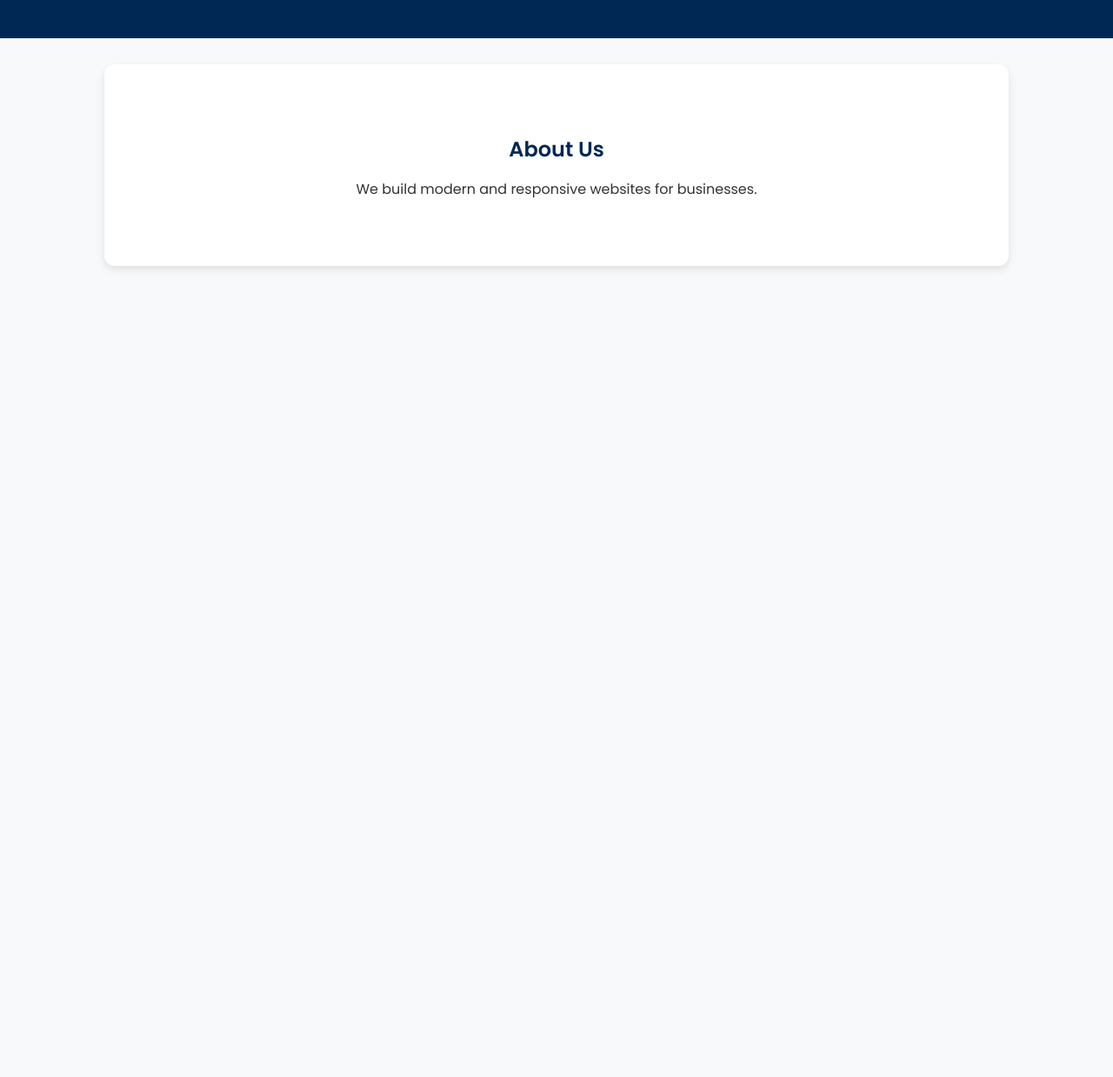
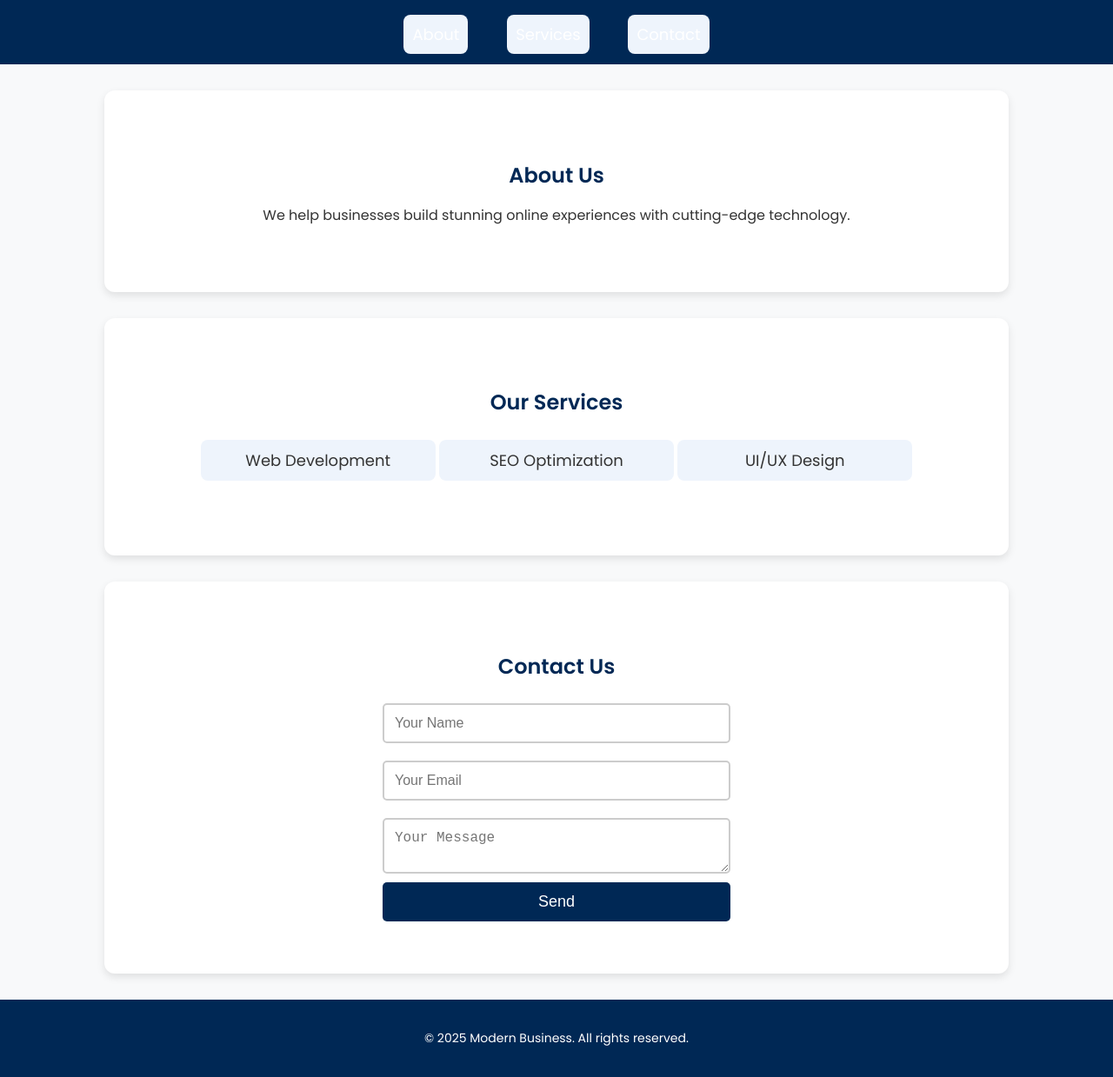
Before and after one commit to KimathiAfrica/modern-business-landing-page, a plain HTML site: page index.html in a window 1280 px wide. Shown: the part 110-1349 px from the top of the page at 87% size. Before the commit the page ends 800 px from the top, so only its background shows below. Drawn offline with Linux system fonts and the light colour scheme.

Commit message:
Enhanced UI with modern design and animations

```diff
--- a/index.html
+++ b/index.html
@@ -9,11 +9,43 @@
 <body>
     <header>
         <h1>Welcome to Modern Business</h1>
+        <nav>
+            <ul>
+                <li><a href="#about">About</a></li>
+                <li><a href="#services">Services</a></li>
+                <li><a href="#contact">Contact</a></li>
+            </ul>
+        </nav>
     </header>
-    <section>
+
+    <section id="about">
         <h2>About Us</h2>
-        <p>We build modern and responsive websites for businesses.</p>
+        <p>We help businesses build stunning online experiences with cutting-edge technology.</p>
     </section>
+
+    <section id="services">
+        <h2>Our Services</h2>
+        <ul>
+            <li>Web Development</li>
+            <li>SEO Optimization</li>
+            <li>UI/UX Design</li>
+        </ul>
+    </section>
+
+    <section id="contact">
+        <h2>Contact Us</h2>
+        <form>
+            <input type="text" placeholder="Your Name" required>
+            <input type="email" placeholder="Your Email" required>
+            <textarea placeholder="Your Message" required></textarea>
+            <button type="submit">Send</button>
+        </form>
+    </section>
+
+    <footer>
+        <p>&copy; 2025 Modern Business. All rights reserved.</p>
+    </footer>
+
     <script>
         document.addEventListener("DOMContentLoaded", function () {
             const sections = document.querySelectorAll("section");
@@ -30,6 +62,5 @@
             revealSections(); // Run initially in case user is already scrolled
         });
     </script>
-
 </body>
 </html>
```
